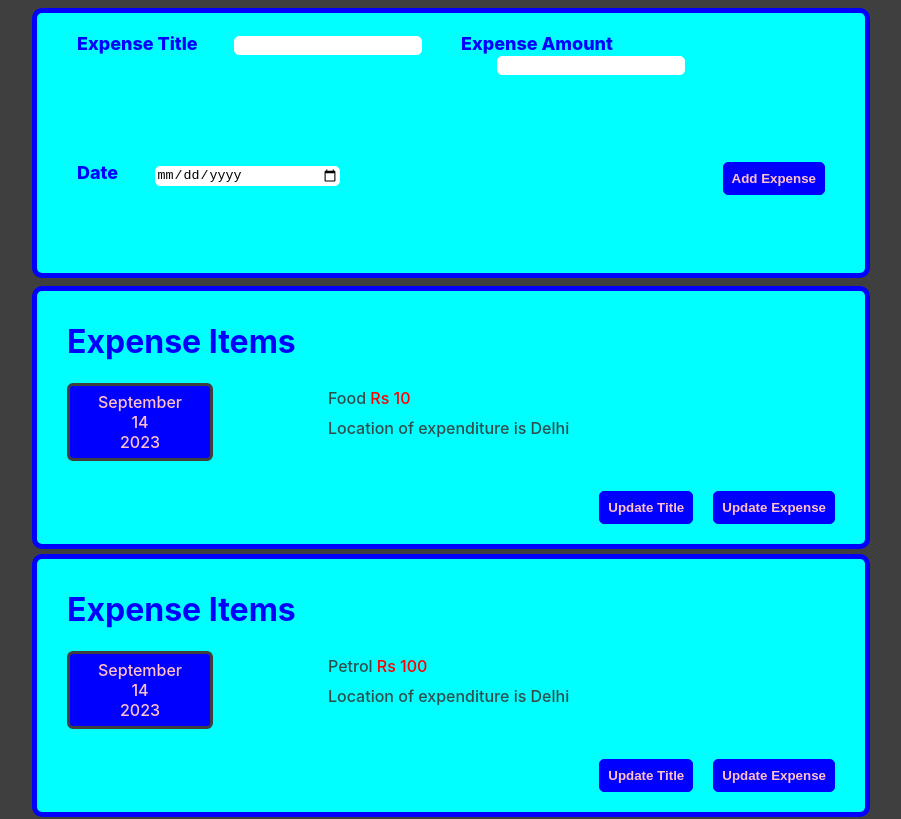
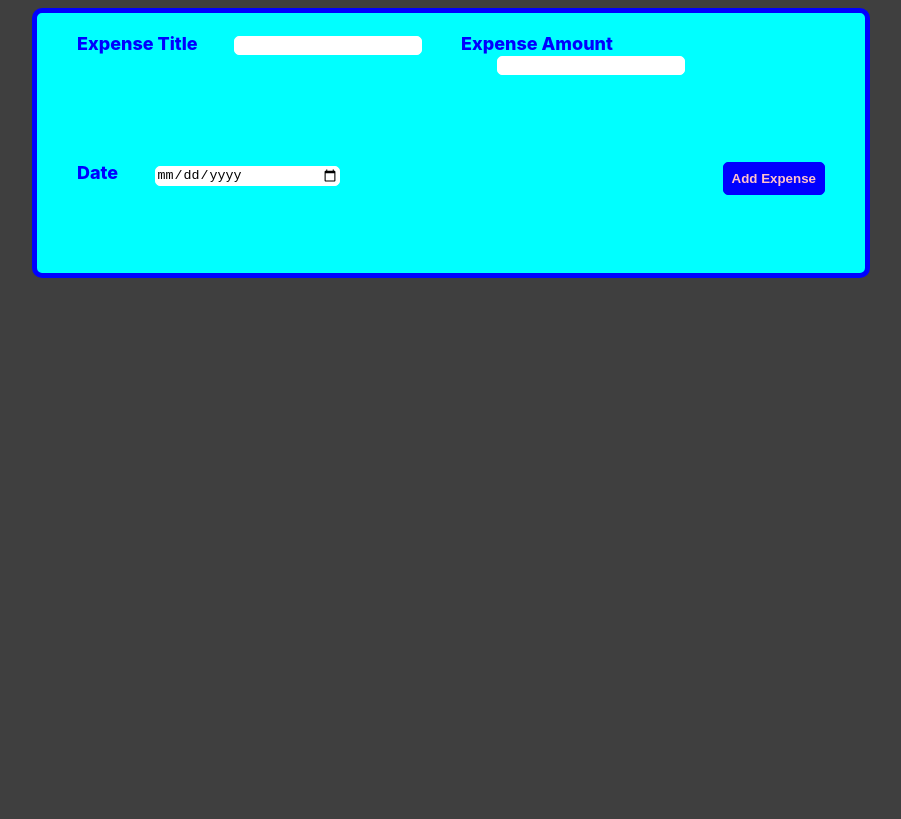
Before and after one commit to codingpartnerNB/react-first-expense, a React (Create React App) app: page / in a window 1280 px wide. Shown: the top 819 px of the page, without its empty margins (189-1090 px from the left). Built offline with nearby package versions, Linux system fonts and the light colour scheme.

Commit message:
Making the expense form input visible on screen

```diff
--- a/src/App.js
+++ b/src/App.js
@@ -1,25 +1,28 @@
+import React, {useState} from 'react';
 import './App.css';
 import ExpenseItem from './components/ExpenseItem';
 import NewExpense from './components/ExpenseForm/NewExpense';
 
 const App = () => {
-  const expenses = [{
-    title:"Food",
-    amount:10,
-    date:new Date()
-  },{
-    title:"Petrol",
-    amount:100,
-    date:new Date()
-  },{
-    title:"Movies",
-    amount:200,
-    date:new Date()
-  }];
+  // const expenses = [{
+  //   title:"Food",
+  //   amount:10,
+  //   date:new Date()
+  // },{
+  //   title:"Petrol",
+  //   amount:100,
+  //   date:new Date()
+  // },{
+  //   title:"Movies",
+  //   amount:200,
+  //   date:new Date()
+  // }];
+
+  const [expenses, setExpenses] = useState([]);
   const LocationOfExpenditure = "Delhi";
 
   const addExpenseHandler = (expense)=>{
-    console.log(expense);
+    setExpenses([{...expense}]);
   }
   return (
     <div>
```
